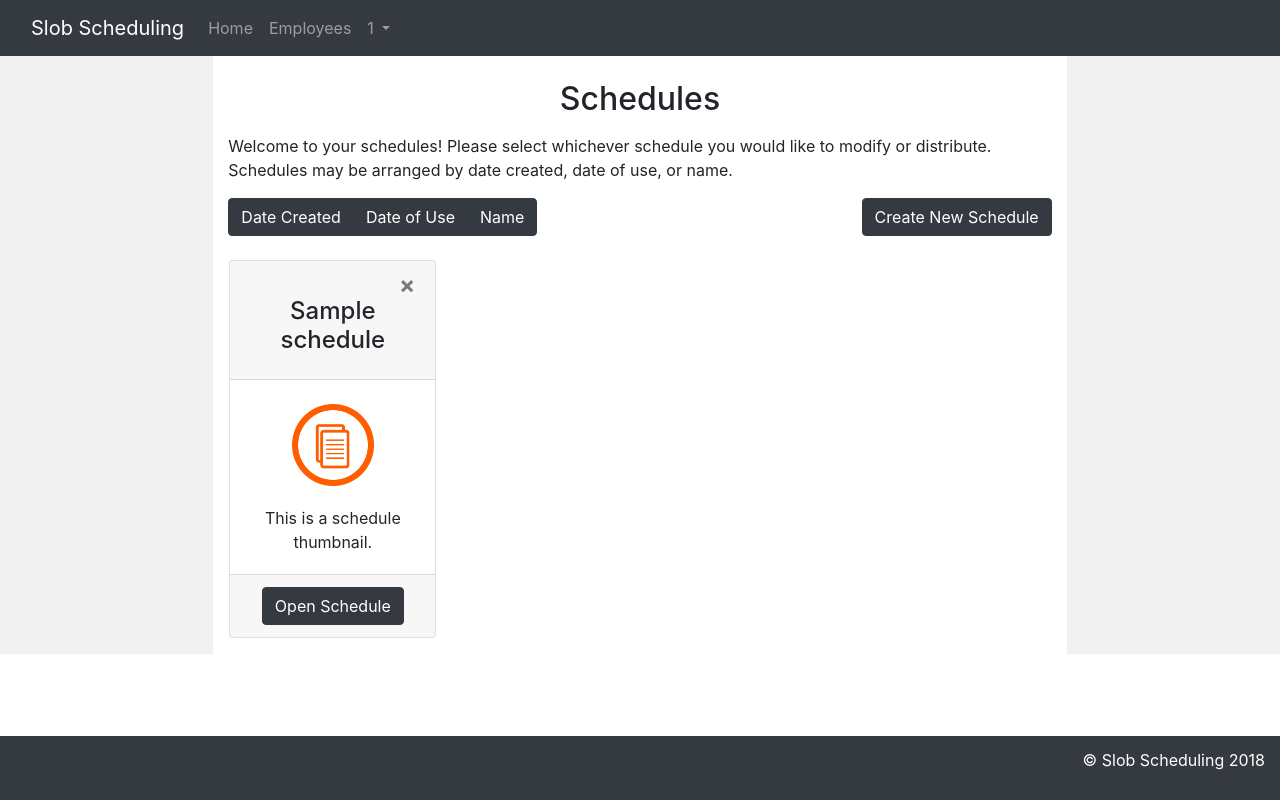
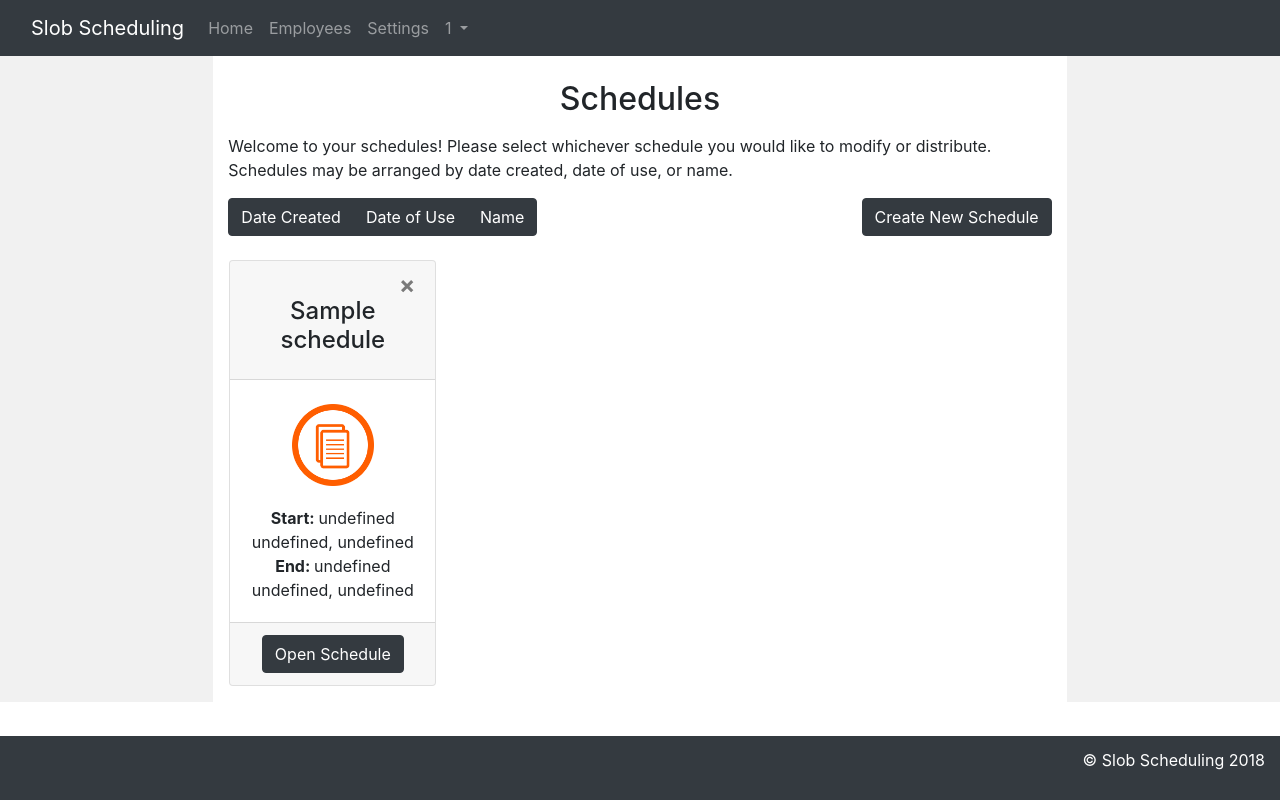
Before and after one commit to ahblay/webssapp, a Flask app: page /new_prefs in a window 1280 px wide. Run offline with Flask 2, Linux system fonts and the light colour scheme; a user stored in the database is signed in; a database or web service that is not in the repository returns one stand-in record (values such as "Sample title"); some libraries are stand-ins or nearby versions.

Commit message:
added a settings page and fixed the schedule templates to show a schedule's start and end dates.

```diff
--- a/app.py
+++ b/app.py
@@ -502,6 +502,7 @@ def load_html(path_to_html=None):
 
     return render_template(path_to_html)
 
+
 @app.route('/add_schedule', methods=["POST"])
 def add_schedule():
     schedule_name = request.form.get("schedule_name", None)
@@ -534,6 +535,11 @@ def employee_setup():
     return render_template("employee_setup.html")
 
 
+@login_required
+@app.route('/settings')
+def settings():
+    return render_template("settings.html")
+
 
 @app.route('/clear_database')
 def clear():
--- a/static/new_user.js
+++ b/static/new_user.js
@@ -238,7 +238,6 @@ $(".close-schedule").on("click", function () {
 })
 
 var removeSchedule = $("[data-schedule-id='test']")
-console.log($(".close-schedule"))
 var removeScheduleModal = document.getElementById("confirm-delete-schedule")
 
 
@@ -246,3 +245,25 @@ $("#cancel-delete").on("click", function () {
     removeScheduleModal.style.display = "none";
     bd.remove();
 })
+
+function dateToString(date) {
+    var date_array = date.split("/");
+    date_array[0] = Number(date_array[0])
+    var month_array = ["January",
+                       "February",
+                       "March",
+                       "April",
+                       "May",
+                       "June",
+                       "July",
+                       "August",
+                       "September",
+                       "October",
+                       "November",
+                       "December"]
+    return month_array[date_array[0] - 1] + " " + date_array[1] + ", " + date_array[2]
+}
+
+$(".card-text").each(function(){
+    dates = $(this).data("dates").split(" ")
+    $(this).append("<b>Start: </b>" + dateToString(dates[0]) + "<br /><b>End: </b>" + dateToString(dates[1]))});
--- a/templates/base.html
+++ b/templates/base.html
@@ -15,7 +15,7 @@
 
         <style>
         html { height: 100%; }
-        body { min-height: 100%; position: relative; padding-bottom: 100px;}
+        body { min-height: 100%; position: relative; padding-bottom: 64px;}
         footer {
             position: absolute;
             left: 0px;
@@ -53,6 +53,9 @@
                         </li>
                         <li class="nav-item">
                             <a class="nav-link" href="{{ url_for('employee_setup') }}">Employees</a>
+                        </li>
+                        <li class="nav-item">
+                            <a class="nav-link" href="{{ url_for('settings') }}">Settings</a>
                         </li>
                         <li class="nav-item dropdown">
                             <a class="nav-link dropdown-toggle" href="http://example.com" id="navbarDropdownMenuLink"
--- a/templates/employer_prefs.html
+++ b/templates/employer_prefs.html
@@ -21,8 +21,8 @@
         .row.content {flex: 1}
         .sidenav {
             flex: 1;
-            padding-top: 20px;
-            padding-bottom: 100px;
+            padding-top: 0px;
+            padding-bottom: 0px;
             background-color: #f1f1f1;
             height: 100%;
         }
@@ -160,7 +160,9 @@
                                  style="width:40%">
                         </div>
                         <div class="card-body">
-                            <p class="card-text">This is a schedule thumbnail.</p>
+                            <p class="card-text"
+                               data-dates="{{ schedule['start_date'] }} {{ schedule['end_date'] }}">
+                            </p>
                         </div>
                         <div class="card-footer">
                             <a href="/view_schedule/{{ schedule['_id'] }}" class="btn btn-dark">Open Schedule</a>
```
Also changed, not shown: templates/schedule_manager/schedule_manager_base.html (+7 -1 lines).
